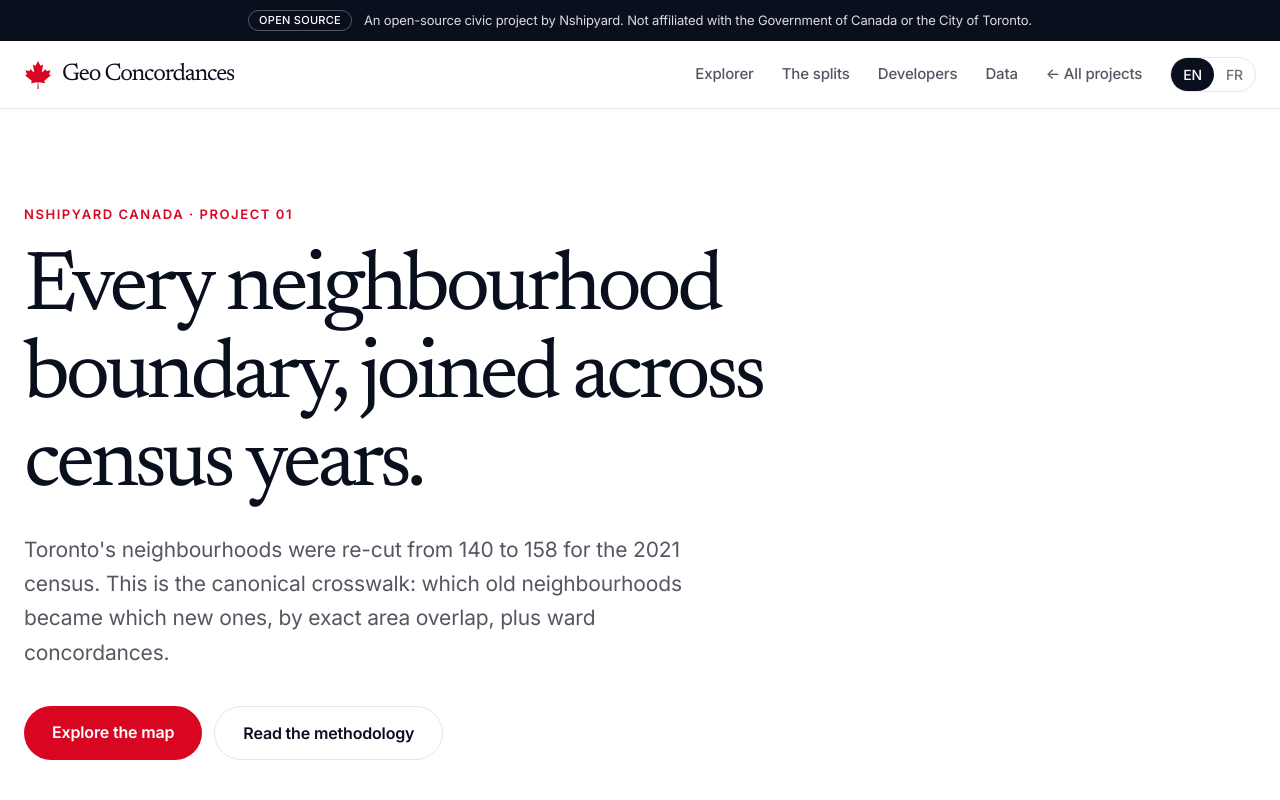
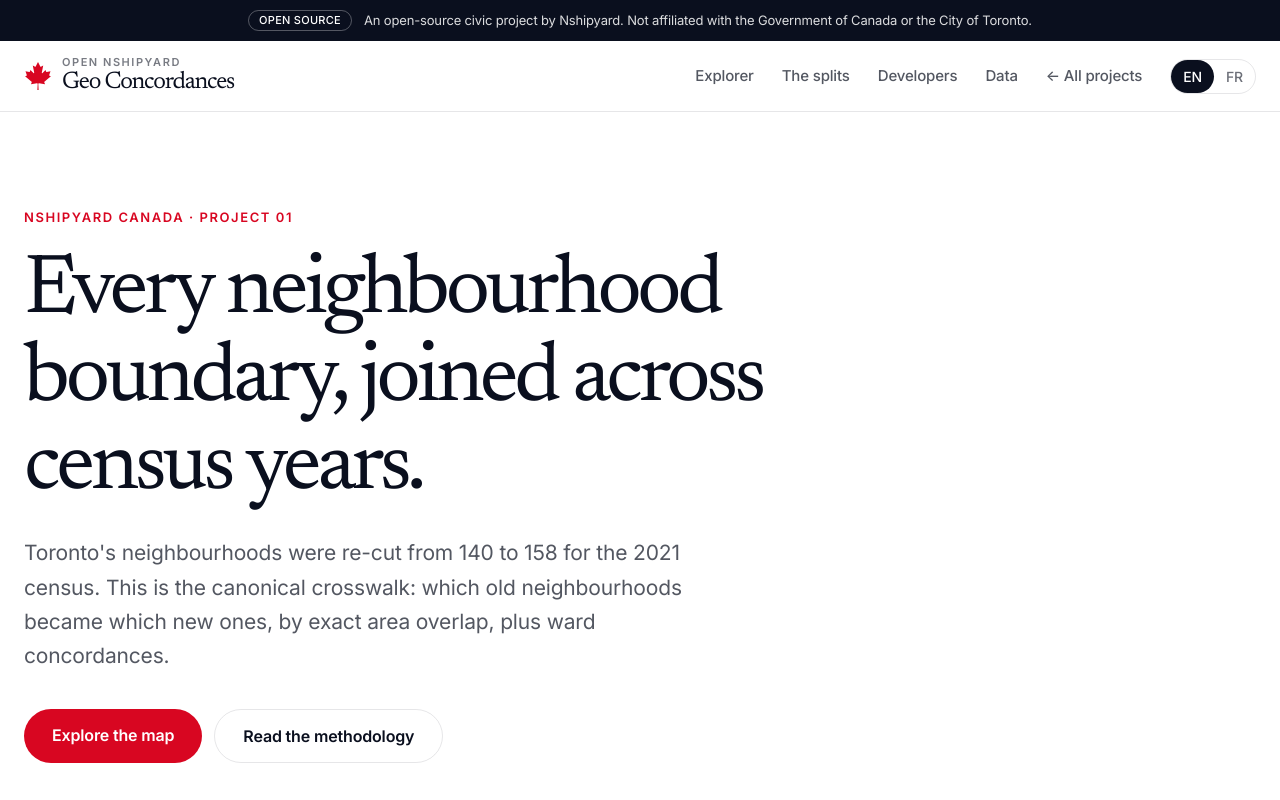
Before and after one commit to Nshipyard/toronto-geo-concordances, a Next.js app: page / in a window 1280 px wide. Shown: the top 800 px of the page. Built offline with nearby package versions, Linux system fonts and the light colour scheme.

Commit message:
Header eyebrow 'Open Nshipyard' above project title; footer wordmark 'Nshipyard' -> 'Open Nshipyard'

```diff
--- a/src/components/chrome.tsx
+++ b/src/components/chrome.tsx
@@ -1,6 +1,6 @@
 "use client";
 
-import { useState, useEffect } from "react";
+import { useState } from "react";
 import { useLang } from "@/i18n";
 import MapleLeaf from "./MapleLeaf";
 
@@ -21,23 +21,6 @@ export function Banner() {
 export function Nav() {
   const { t, lang, setLang } = useLang();
   const [open, setOpen] = useState(false);
-  const [scrolled, setScrolled] = useState(false);
-
-  useEffect(() => {
-    const onScroll = () => setScrolled(window.scrollY > 8);
-    onScroll();
-    window.addEventListener("scroll", onScroll, { passive: true });
-    return () => window.removeEventListener("scroll", onScroll);
-  }, []);
-
-  useEffect(() => {
-    if (!open) return;
-    const onKey = (e: KeyboardEvent) => {
-      if (e.key === "Escape") setOpen(false);
-    };
-    window.addEventListener("keydown", onKey);
-    return () => window.removeEventListener("keydown", onKey);
-  }, [open]);
   const links = [
     { href: "#explorer", label: t.nav.explorer },
     { href: "#splits", label: t.nav.splits },
@@ -45,15 +28,11 @@ export function Nav() {
     { href: "#data", label: t.nav.data },
   ];
   return (
-    <header
-      className={`sticky top-0 z-50 border-b border-line bg-paper/90 backdrop-blur transition-shadow ${
-        scrolled ? "shadow-[0_12px_32px_rgba(10,15,30,0.10)]" : ""
-      }`}
-    >
+    <header className="border-b border-line bg-paper/90 backdrop-blur">
       <div className="mx-auto flex max-w-[1392px] items-center justify-between px-6 py-4">
         <a href="#top" className="flex items-center gap-2.5">
           <MapleLeaf className="h-7 w-7 text-canada" />
-          <span className="display text-[24px]">Geo Concordances</span>
+          <span className="flex flex-col gap-[2px] leading-none"><span className="text-[11px] font-semibold uppercase tracking-[0.14em] text-ink/55">Open Nshipyard</span><span className="display text-[24px]">Geo Concordances</span></span>
         </a>
         <nav className="hidden items-center gap-7 md:flex">
           {links.map((l) => (
@@ -89,7 +68,7 @@ export function Nav() {
         </button>
       </div>
       {open && (
-        <div className="absolute inset-x-0 top-full border-b border-line bg-paper/95 px-6 py-4 shadow-[0_24px_48px_rgba(10,15,30,0.12)] backdrop-blur md:hidden">
+        <div className="border-t border-line px-6 py-4 md:hidden">
           <div className="flex flex-col gap-3">
             {links.map((l) => (
               <a key={l.href} href={l.href} onClick={() => setOpen(false)} className="text-[16px] font-medium">
@@ -113,7 +92,7 @@ export function Footer() {
       <div className="mx-auto max-w-[1392px] border-t border-line px-6 py-12">
         <div className="flex items-center gap-2.5">
           <MapleLeaf className="h-6 w-6 text-canada" />
-          <span className="display text-[22px]">Nshipyard</span>
+          <span className="display text-[22px]">Open Nshipyard</span>
         </div>
         <p className="mt-6 max-w-[640px] text-[14px] leading-relaxed text-ink/55">{t.footer.line}</p>
         <p className="mt-2 max-w-[640px] text-[14px] text-ink/55">{t.footer.sources}</p>
```
